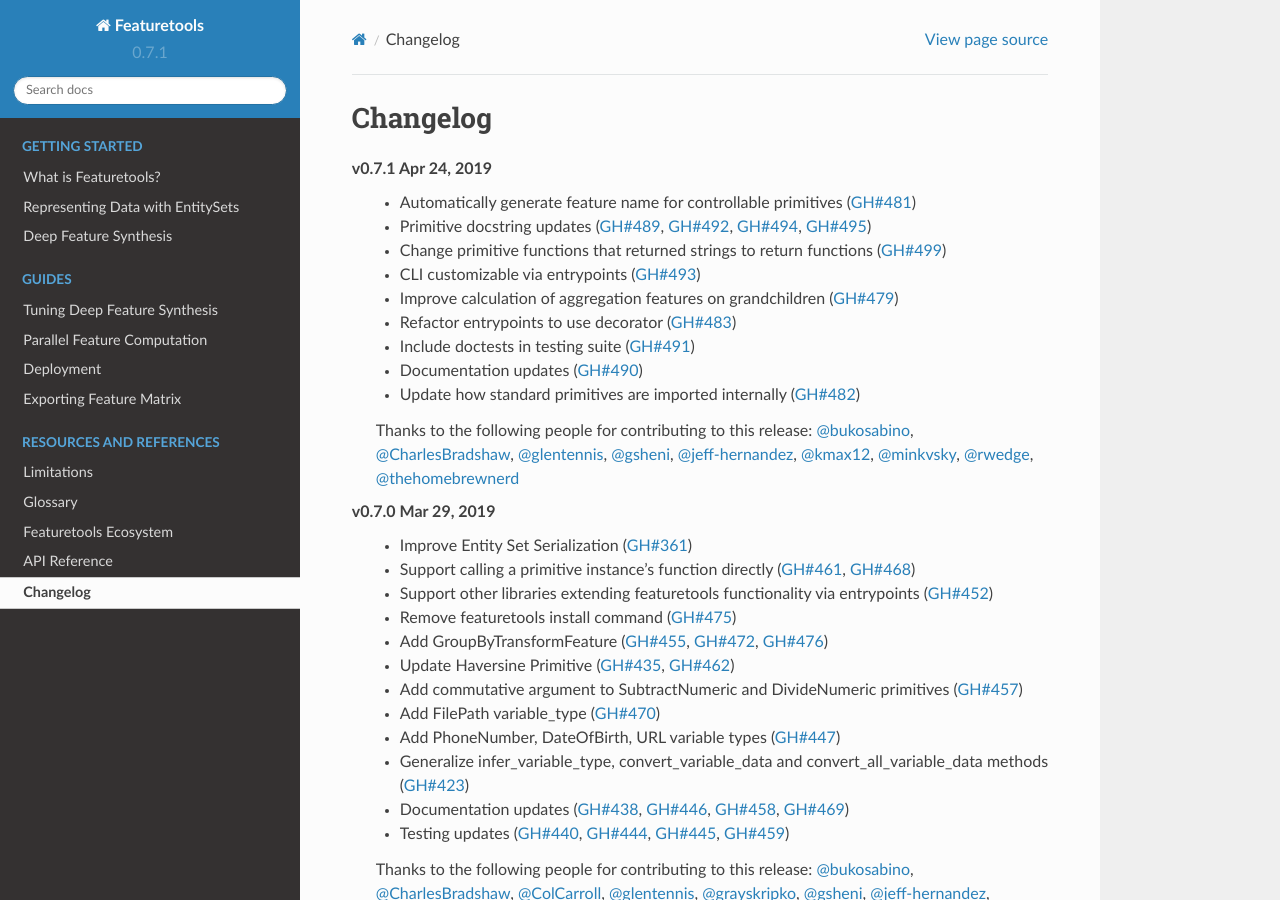
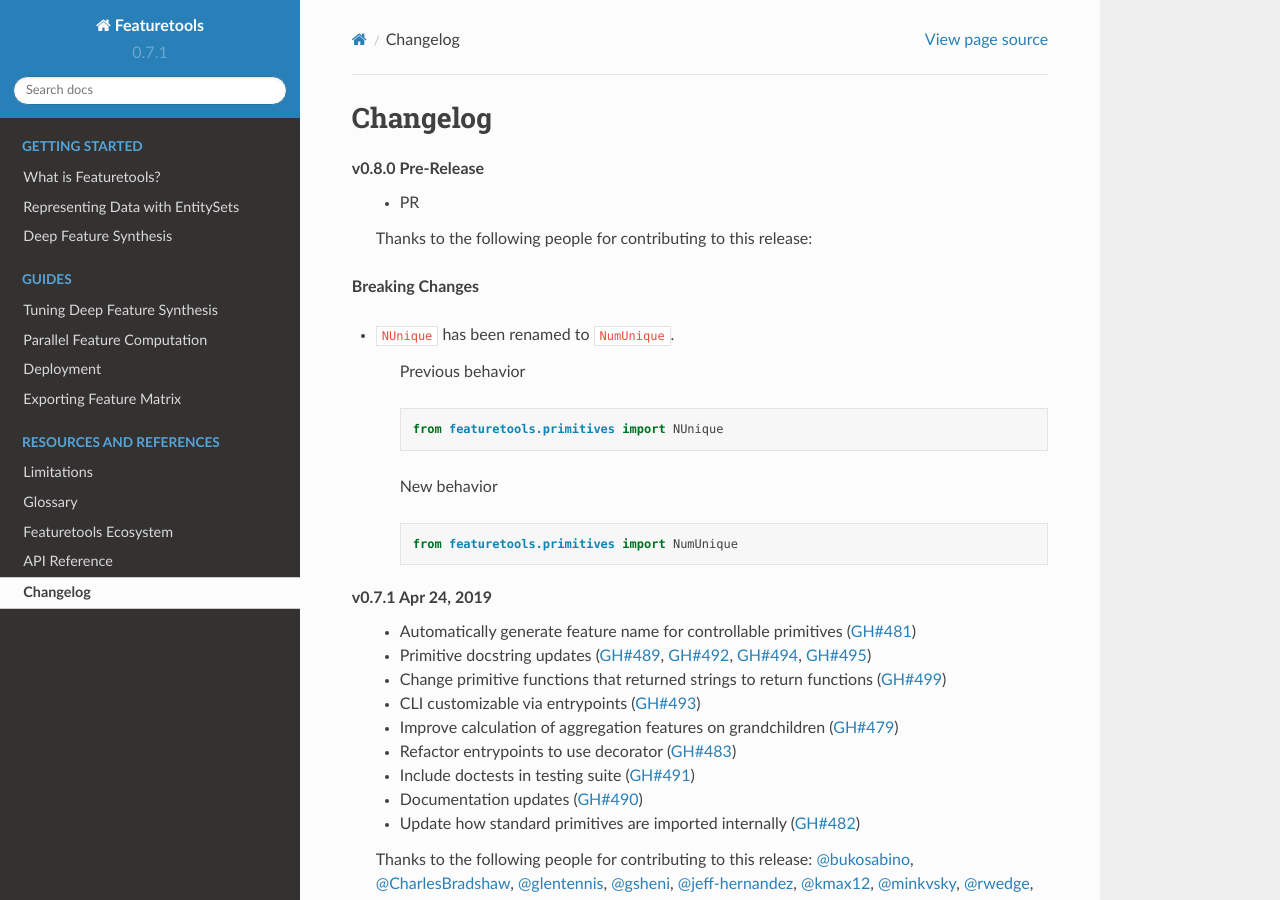
Before and after one commit to alteryx/featuretools, a Sphinx documentation site: the page built from docs/source/changelog.rst, in a window 1280 px wide and 900 px high. Built offline with Sphinx 7.4.7 and the Read the Docs theme 2.0.0, drawn with Linux system fonts in a browser that asks for light colours; pages that are not in the unit, such as notebooks, are missing from menus.

Commit message:
Rename NUnique to NumUnique (#510)
* renamed

* Update changelog.rst

* Update changelog.rst

* fix docs

```diff
--- a/docs/source/api_reference.rst
+++ b/docs/source/api_reference.rst
@@ -100,7 +100,7 @@
     AvgTimeBetween
     TimeSinceLast
     TimeSinceFirst
-    NUnique
+    NumUnique
     PercentTrue
     All
     Any
--- a/docs/source/changelog.rst
+++ b/docs/source/changelog.rst
@@ -2,6 +2,27 @@
 
 Changelog
 ---------
+**v0.8.0** Pre-Release
+    * PR
+
+    Thanks to the following people for contributing to this release:
+
+**Breaking Changes**
+
+* ``NUnique`` has been renamed to ``NumUnique``.
+
+    Previous behavior
+
+    .. code-block:: python
+
+        from featuretools.primitives import NUnique
+
+    New behavior
+
+    .. code-block:: python
+
+        from featuretools.primitives import NumUnique
+
 **v0.7.1** Apr 24, 2019
     * Automatically generate feature name for controllable primitives (:pr:`481`)
     * Primitive docstring updates (:pr:`489`, :pr:`492`, :pr:`494`, :pr:`495`)
```
Also changed, not shown: 2 other files.
